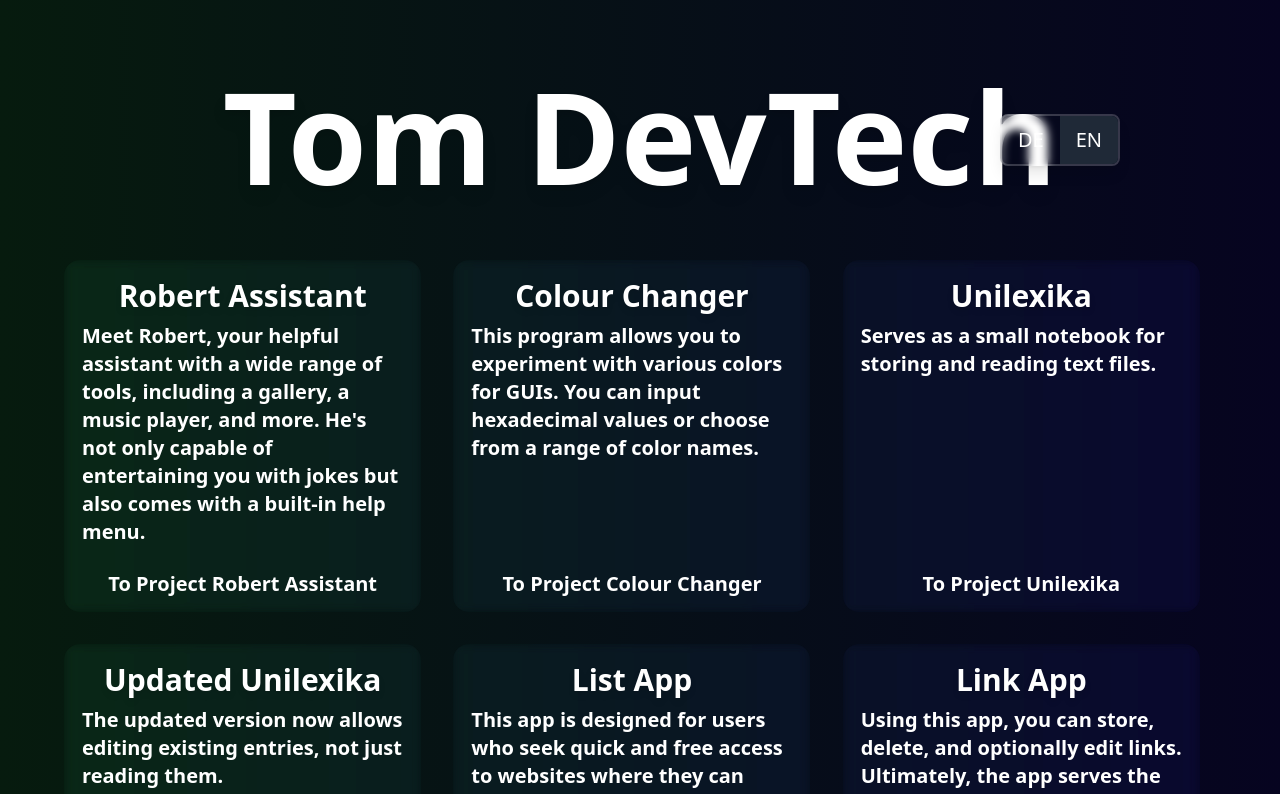
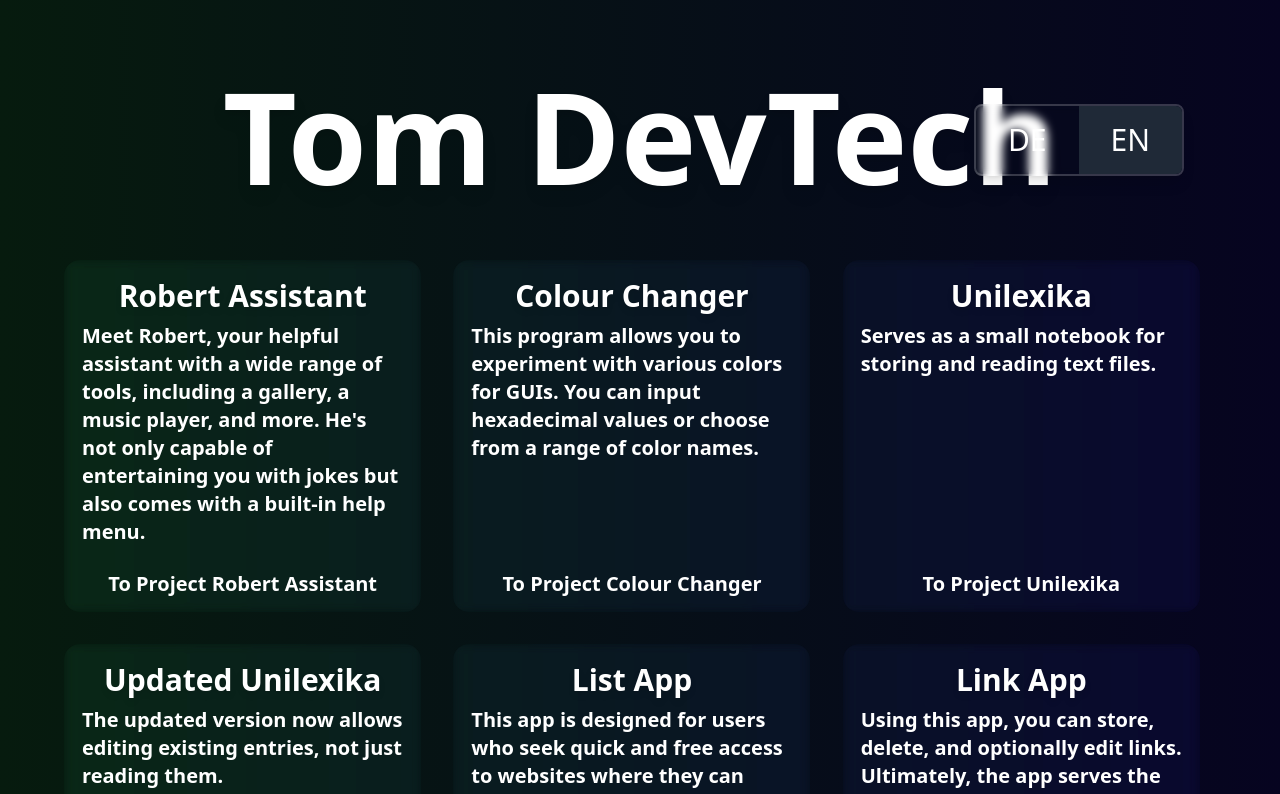
Before and after one commit to tomdevtech/Project-Website, a React (Vite) app: page / in a window 1280 px wide. Shown: the top 794 px of the page. Built offline with nearby package versions, Linux system fonts and the light colour scheme; the HTML template or start-up script is replaced by a standard one.

Commit message:
Update Responsive Behaviour of the language selection.

```diff
--- a/src/components/ContentFrameBox.tsx
+++ b/src/components/ContentFrameBox.tsx
@@ -13,7 +13,7 @@ export function ContentFrameBox() {
       <div className="ContentFrameBox">
         <header className="relative px-4 pt-4 pb-2 sm:px-6 sm:py-4 lg:px-8 lg:py-8">
           <div className="headline">Tom DevTech</div>
-          <div className="mt-8 mb-4 sm:mt-0 sm:mb-0 flex justify-center sm:block sm:absolute sm:right-6 sm:top-1/2 sm:-translate-y-1/2 lg:right-16 xl:right-24 z-50">
+          <div className="mt-8 mb-4 sm:mt-0 sm:mb-0 flex justify-center sm:block sm:absolute sm:right-6 sm:top-1/2 sm:-translate-y-1/2 lg:right-8 xl:right-8 z-50">
             <LanguageSelector />
           </div>
         </header>
--- a/src/components/LanguageSelector.tsx
+++ b/src/components/LanguageSelector.tsx
@@ -8,7 +8,7 @@ export const LanguageSelector: React.FC = () => {
     <div className="flex rounded-lg overflow-hidden border-2 border-white/20 shadow-lg backdrop-blur-sm">
       <button
         onClick={() => setLanguage('de')}
-        className={`px-4 py-2.5 text-lg lg:text-xl font-medium transition-all duration-300
+        className={`px-4 py-2 sm:px-5 sm:py-2.5 lg:px-8 lg:py-4 text-lg sm:text-xl lg:text-2xl xl:text-3xl font-medium transition-all duration-300
           ${language === 'de'
             ? 'bg-gray-800 text-white'
             : 'text-white hover:bg-white/10'
@@ -18,7 +18,7 @@ export const LanguageSelector: React.FC = () => {
       </button>
       <button
         onClick={() => setLanguage('en')}
-        className={`px-4 py-2.5 text-lg lg:text-xl font-medium transition-all duration-300
+        className={`px-4 py-2 sm:px-5 sm:py-2.5 lg:px-8 lg:py-4 text-lg sm:text-xl lg:text-2xl xl:text-3xl font-medium transition-all duration-300
           ${language === 'en'
             ? 'bg-gray-800 text-white'
             : 'text-white hover:bg-white/10'
```
